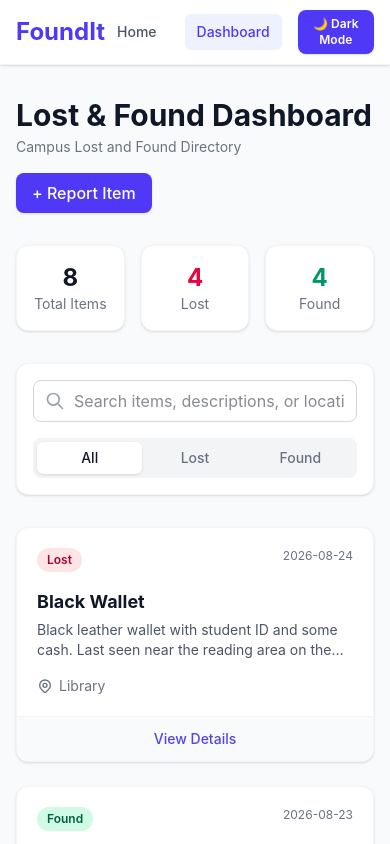
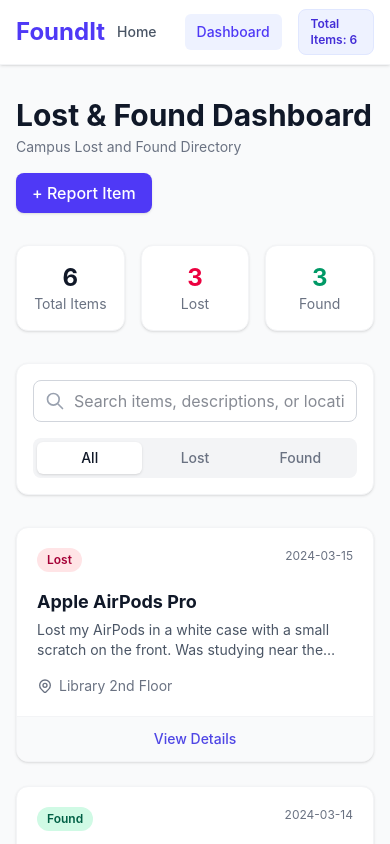
Before and after one commit to Manas-9745/FS_prs, a React (Vite) app: page / in a window 390 px wide. Both pictures are taken after a click on the button "Dashboard". Shown: the top 844 px of the page. Built offline with nearby package versions, Linux system fonts and the light colour scheme.

Commit message:
Set up ItemContext for shared Lost & Found items across Navbar and App

```diff
--- a/src/App.jsx
+++ b/src/App.jsx
@@ -6,14 +6,14 @@ import Footer from './components/Footer';
 import ReportItemModal from './components/ReportItemModal';
 import ItemDetailsModal from './components/ItemDetailsModal';
 import useLostItems from './hooks/useLostItems';
-import { ThemeContext, ThemeProvider } from './context/ThemeContext';
+import { ItemContext, ItemProvider } from './context/ItemContext';
 
 function MainApp() {
-  // 1. CUSTOM HOOK: Reusing data loading, spinner state & adding new item logic
-  const { items, loading, error, addItem } = useLostItems();
+  // 1. CUSTOM HOOK: Reusing data loading & spinner state logic
+  const { loading, error } = useLostItems();
 
-  // 2. USECONTEXT: Consuming global ThemeContext (Light/Dark mode)
-  const { theme } = useContext(ThemeContext);
+  // 2. USECONTEXT: Consuming shared items array and addItem function from ItemContext
+  const { items, addItem } = useContext(ItemContext);
 
   // Active View & Modal state
   const [currentPage, setCurrentPage] = useState('home');
@@ -35,7 +35,7 @@ function MainApp() {
     });
   }, [items, searchQuery, filterStatus]);
 
-  // 3. USEEFFECT: Side Effect — Updates document title when component mounts/updates
+  // 3. USEEFFECT: Side Effect — Updates browser title when items or loading status change
   useEffect(() => {
     if (loading) {
       document.title = "FoundIt | Loading Items...";
@@ -58,7 +58,7 @@ function MainApp() {
       <HeroSection setCurrentPage={setCurrentPage} setShowReportModal={setShowReportModal} />
       <div className="max-w-7xl mx-auto px-4 sm:px-6 lg:px-8 py-10">
         <div className="flex justify-between items-center mb-6">
-          <h2 className={`text-2xl font-bold ${theme === 'dark' ? 'text-white' : 'text-gray-900'}`}>Recently Reported Items</h2>
+          <h2 className="text-2xl font-bold text-gray-900">Recently Reported Items</h2>
           <button
             onClick={() => setCurrentPage('dashboard')}
             className="text-indigo-600 hover:underline text-sm font-semibold"
@@ -68,9 +68,9 @@ function MainApp() {
         </div>
 
         {loading ? (
-          <div className={`text-center py-12 rounded-xl border ${theme === 'dark' ? 'bg-gray-800 border-gray-700' : 'bg-white border-gray-100'}`}>
+          <div className="text-center py-12 bg-white rounded-xl border border-gray-100">
             <div className="inline-block animate-spin rounded-full h-8 w-8 border-4 border-indigo-600 border-t-transparent mb-3"></div>
-            <p className={`${theme === 'dark' ? 'text-gray-300' : 'text-gray-600'} font-medium`}>Loading items via custom hook...</p>
+            <p className="text-gray-600 font-medium">Loading items...</p>
           </div>
         ) : (
           <div className="grid grid-cols-1 sm:grid-cols-2 lg:grid-cols-3 gap-6">
@@ -88,7 +88,7 @@ function MainApp() {
     <div className="max-w-7xl mx-auto px-4 sm:px-6 lg:px-8 py-8 w-full flex-grow">
       <div className="flex flex-col md:flex-row justify-between items-start md:items-center mb-8 gap-4">
         <div>
-          <h1 className={`text-3xl font-bold ${theme === 'dark' ? 'text-white' : 'text-gray-900'}`}>Lost & Found Dashboard</h1>
+          <h1 className="text-3xl font-bold text-gray-900">Lost & Found Dashboard</h1>
           <p className="text-sm text-gray-500 mt-1">Campus Lost and Found Directory</p>
         </div>
         <button
@@ -101,22 +101,22 @@ function MainApp() {
 
       {/* Item Stat Counters */}
       <div className="grid grid-cols-3 gap-4 mb-8">
-        <div className={`rounded-xl shadow-sm border p-4 text-center ${theme === 'dark' ? 'bg-gray-800 border-gray-700' : 'bg-white border-gray-100'}`}>
-          <p className={`text-2xl font-bold ${theme === 'dark' ? 'text-white' : 'text-gray-900'}`}>{loading ? '...' : items.length}</p>
+        <div className="bg-white rounded-xl shadow-sm border border-gray-100 p-4 text-center">
+          <p className="text-2xl font-bold text-gray-900">{loading ? '...' : items.length}</p>
           <p className="text-sm text-gray-500">Total Items</p>
         </div>
-        <div className={`rounded-xl shadow-sm border p-4 text-center ${theme === 'dark' ? 'bg-gray-800 border-gray-700' : 'bg-white border-gray-100'}`}>
+        <div className="bg-white rounded-xl shadow-sm border border-gray-100 p-4 text-center">
           <p className="text-2xl font-bold text-rose-600">{loading ? '...' : items.filter(i => i.status === 'Lost').length}</p>
           <p className="text-sm text-gray-500">Lost</p>
         </div>
-        <div className={`rounded-xl shadow-sm border p-4 text-center ${theme === 'dark' ? 'bg-gray-800 border-gray-700' : 'bg-white border-gray-100'}`}>
+        <div className="bg-white rounded-xl shadow-sm border border-gray-100 p-4 text-center">
           <p className="text-2xl font-bold text-emerald-600">{loading ? '...' : items.filter(i => i.status === 'Found').length}</p>
           <p className="text-sm text-gray-500">Found</p>
         </div>
       </div>
 
       {/* Search & Filter Controls */}
-      <div className={`p-4 rounded-xl shadow-sm border mb-8 flex flex-col sm:flex-row gap-4 items-center ${theme === 'dark' ? 'bg-gray-800 border-gray-700' : 'bg-white border-gray-100'}`}>
+      <div className="bg-white p-4 rounded-xl shadow-sm border border-gray-100 mb-8 flex flex-col sm:flex-row gap-4 items-center">
         <div className="relative flex-grow w-full">
           <div className="absolute inset-y-0 left-0 pl-3 flex items-center pointer-events-none">
             <svg className="h-5 w-5 text-gray-400" fill="none" stroke="currentColor" viewBox="0 0 24 24"><path strokeLinecap="round" strokeLinejoin="round" strokeWidth="2" d="M21 21l-6-6m2-5a7 7 0 11-14 0 7 7 0 0114 0z"></path></svg>
@@ -126,7 +126,7 @@ function MainApp() {
             placeholder="Search items, descriptions, or locations..."
             value={searchQuery}
             onChange={(e) => setSearchQuery(e.target.value)}
-            className={`w-full pl-10 pr-3 py-2 border rounded-lg outline-none transition ${theme === 'dark' ? 'bg-gray-900 border-gray-700 text-white' : 'border-gray-300 text-gray-900 focus:ring-2 focus:ring-indigo-200'}`}
+            className="w-full pl-10 pr-3 py-2 border border-gray-300 rounded-lg focus:ring-2 focus:ring-indigo-200 focus:border-indigo-600 outline-none transition"
           />
         </div>
 
@@ -145,9 +145,9 @@ function MainApp() {
 
       {/* Loading State */}
       {loading && (
-        <div className={`text-center py-20 rounded-xl border p-8 ${theme === 'dark' ? 'bg-gray-800 border-gray-700' : 'bg-white border-gray-100'}`}>
+        <div className="text-center py-20 bg-white rounded-xl border border-gray-100 p-8">
           <div className="inline-block animate-spin rounded-full h-8 w-8 border-4 border-indigo-600 border-t-transparent mb-3"></div>
-          <p className={`text-lg font-medium ${theme === 'dark' ? 'text-gray-200' : 'text-gray-700'}`}>Loading Lost & Found items...</p>
+          <p className="text-lg font-medium text-gray-700">Loading Lost & Found items...</p>
         </div>
       )}
 
@@ -161,9 +161,9 @@ function MainApp() {
 
       {/* No Results */}
       {!loading && !error && filteredItems.length === 0 && (
-        <div className={`text-center py-20 rounded-xl border ${theme === 'dark' ? 'bg-gray-800 border-gray-700' : 'bg-white border-gray-100'}`}>
+        <div className="text-center py-20 bg-white rounded-xl border border-gray-100">
           <svg className="mx-auto h-12 w-12 text-gray-400 mb-4" fill="none" stroke="currentColor" viewBox="0 0 24 24"><path strokeLinecap="round" strokeLinejoin="round" strokeWidth="2" d="M9.172 16.172a4 4 0 015.656 0M9 10h.01M15 10h.01M21 12a9 9 0 11-18 0 9 9 0 0118 0z"></path></svg>
-          <h3 className={`text-lg font-medium ${theme === 'dark' ? 'text-white' : 'text-gray-900'}`}>No matching items found.</h3>
+          <h3 className="text-lg font-medium text-gray-900">No matching items found.</h3>
           <p className="mt-1 text-gray-500">Try adjusting your search query or filter selection.</p>
         </div>
       )}
@@ -180,7 +180,7 @@ function MainApp() {
   );
 
   return (
-    <div className={`min-h-screen flex flex-col font-sans transition-colors ${theme === 'dark' ? 'bg-gray-900 text-white' : 'bg-gray-50 text-gray-900'}`}>
+    <div className="min-h-screen flex flex-col bg-gray-50 font-sans">
       <Navbar currentPage={currentPage} setCurrentPage={setCurrentPage} />
 
       {currentPage === 'home' && renderHome()}
@@ -203,12 +203,12 @@ function MainApp() {
   );
 }
 
-// Wrap MainApp inside ThemeProvider for global ThemeContext
+// Wrap MainApp inside ItemProvider for global ItemContext
 function App() {
   return (
-    <ThemeProvider>
+    <ItemProvider>
       <MainApp />
-    </ThemeProvider>
+    </ItemProvider>
   );
 }
 
--- a/src/components/Navbar.jsx
+++ b/src/components/Navbar.jsx
@@ -1,12 +1,12 @@
 import React, { useContext } from 'react';
-import { ThemeContext } from '../context/ThemeContext';
+import { ItemContext } from '../context/ItemContext';
 
 const Navbar = ({ currentPage, setCurrentPage }) => {
-  // useContext() - consumes global ThemeContext for Light/Dark theme switching
-  const { theme, toggleTheme } = useContext(ThemeContext);
+  // useContext() - consumes shared items array from ItemContext
+  const { items } = useContext(ItemContext);
 
   return (
-    <nav className={`shadow-sm sticky top-0 z-40 transition-colors ${theme === 'dark' ? 'bg-gray-900 text-white border-b border-gray-800' : 'bg-white text-gray-900 border-b border-gray-100'}`}>
+    <nav className="bg-white shadow-sm sticky top-0 z-40 border-b border-gray-100">
       <div className="max-w-7xl mx-auto px-4 sm:px-6 lg:px-8">
         <div className="flex justify-between h-16">
           <div className="flex items-center cursor-pointer" onClick={() => setCurrentPage('home')}>
@@ -27,13 +27,10 @@ const Navbar = ({ currentPage, setCurrentPage }) => {
               Dashboard
             </button>
 
-            {/* useContext Theme Toggle Button */}
-            <button
-              onClick={toggleTheme}
-              className="px-3.5 py-1.5 rounded-lg text-xs font-semibold bg-indigo-600 text-white shadow hover:bg-indigo-700 transition flex items-center space-x-1"
-            >
-              <span>{theme === 'light' ? '🌙 Dark Mode' : '☀️ Light Mode'}</span>
-            </button>
+            {/* useContext Badge: displays shared item count from ItemContext */}
+            <span className="px-3 py-1.5 rounded-lg text-xs font-semibold bg-indigo-50 text-indigo-700 border border-indigo-100">
+              Total Items: {items.length}
+            </span>
           </div>
         </div>
       </div>
--- /dev/null
+++ b/src/context/ItemContext.jsx
@@ -0,0 +1,19 @@
+import React, { createContext, useState } from 'react';
+import { initialItems } from '../data/initialItems';
+
+// Create Context for sharing Lost & Found items state across components
+export const ItemContext = createContext();
+
+export const ItemProvider = ({ children }) => {
+  const [items, setItems] = useState(initialItems);
+
+  const addItem = (newItem) => {
+    setItems((prevItems) => [newItem, ...prevItems]);
+  };
+
+  return (
+    <ItemContext.Provider value={{ items, addItem }}>
+      {children}
+    </ItemContext.Provider>
+  );
+};
--- a/src/context/ThemeContext.jsx
+++ /dev/null
@@ -1,18 +0,0 @@
-import React, { createContext, useState } from 'react';
-
-// Create ThemeContext for sharing Light/Dark mode globally
-export const ThemeContext = createContext();
-
-export const ThemeProvider = ({ children }) => {
-  const [theme, setTheme] = useState('light'); // 'light' or 'dark'
-
-  const toggleTheme = () => {
-    setTheme(prevTheme => (prevTheme === 'light' ? 'dark' : 'light'));
-  };
-
-  return (
-    <ThemeContext.Provider value={{ theme, toggleTheme }}>
-      {children}
-    </ThemeContext.Provider>
-  );
-};
```
